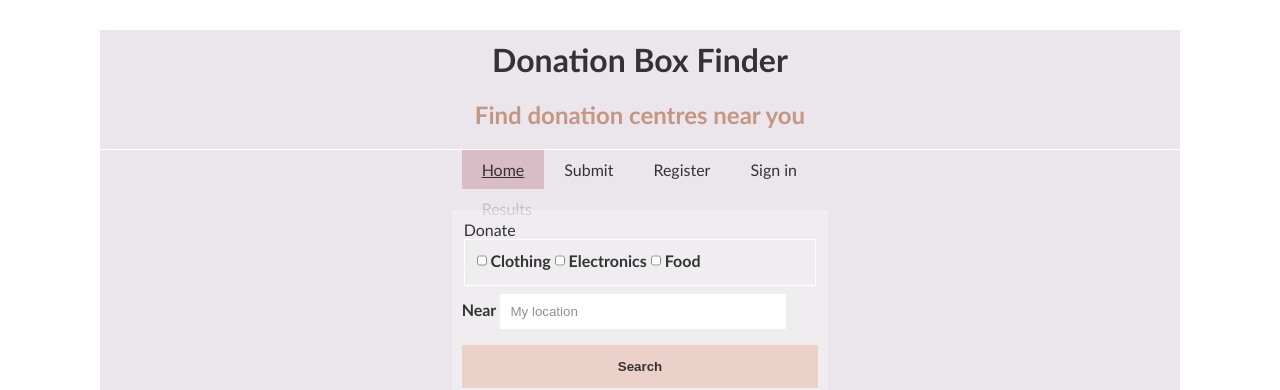
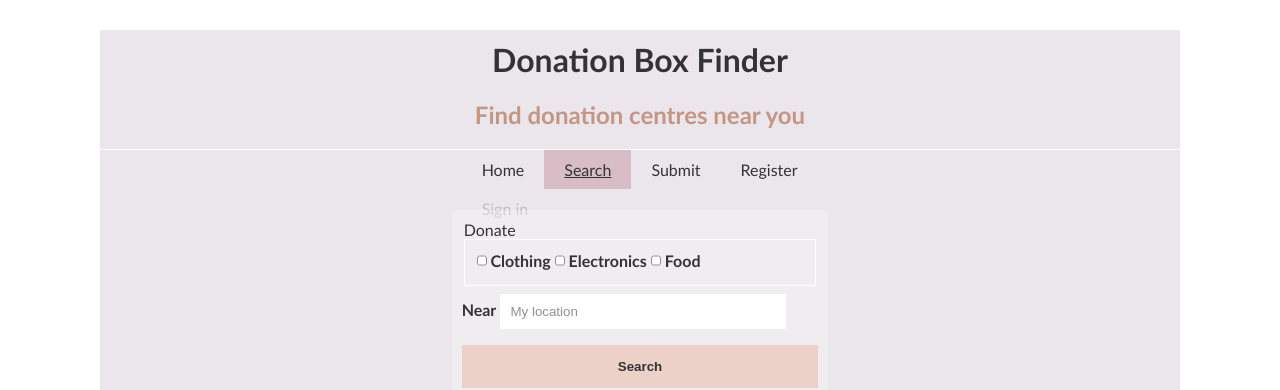
Before and after one commit to mclstbl/CupcakeFinder, a PHP site: page /public/results.php in a window 1280 px wide. Shown: the top 390 px of the page. Run offline with PHP 8.4, Linux system fonts and the light colour scheme; data that the repository does not hold is empty; some libraries are stand-ins or nearby versions.

Commit message:
Add Search button to nav bar

```diff
--- a/index.php
+++ b/index.php
@@ -21,7 +21,7 @@ Passing the page title determines what the generated header looks like. -->
         <div id="content-container">
             <div id="search-content">
                 <h3>Start your search here</h3>
-                <form id="search" action="public/results.html#results-container">
+                <form id="search" action="public/results.php#results-container">
 <!-- The following fieldset presents the different types of donation centres for which the user may perform a search.
 A checkbox is used for each so multiple values can be selected in a single search. -->
                     <div id="options">
--- a/public/individual.php
+++ b/public/individual.php
@@ -14,7 +14,7 @@
 Passing the page title determines what the generated header looks like. -->
             <?php
                 require_once "../scripts/menu.php";
-                show_header("individual");
+                show_header("Individual");
             ?>
         </div>
 
--- a/public/results.php
+++ b/public/results.php
@@ -14,7 +14,7 @@
 Passing the page title determines what the generated header looks like. -->
             <?php
                 require_once "../scripts/menu.php";
-                show_header("Results");
+                show_header("Search");
             ?>
         </div>
 
--- a/scripts/menu.php
+++ b/scripts/menu.php
@@ -2,15 +2,19 @@
 // The show_header generates a nav bar template for each page, depending on
 // what their "type" is. Possible types are identified in the code below.
     function show_header($pageType) {
+// Override Individual type pages to point to Search menu button.
+        if ($pageType == "Individual")
+            $pageType = "Search";
 // The header is the same for all nav bars.
         echo ('<h1 id="headertitle"><a href="index.php" >Donation Box Finder</a></h1>'
             . '<h2 id="headersubtitle">Find donation centres near you</h2>'
             . '<div id="nav">'
             . '<ul>');
 // The pageNames array contains pages which are linked from the nav bar.
-// The searcg Results and Individual pages are not included in the sidebar.
+// The search Results and Individual pages are not included in the sidebar.
         $pageNames = [
             "Home"=>"index.php",
+            "Search"=>"results.php",
             "Submit"=>"submission.php",
             "Register"=>"registration.php",
             "Sign in"=>"signin.php"
@@ -20,11 +24,8 @@
         $pageNames[$pageType] = "";
 // The only difference between pages is the location to which the nav bar links point.
         switch ($pageType) {
-// The Home, Results and Individual pages set Home as the active page.
 // Other pages are contained in a directory named public so it is prepended to the name.
             case "Home":
-            case "Results":
-            case "Individual":
                 $pageNames = array_map(
                     function(&$name) {
                         if($name != "")
@@ -34,8 +35,9 @@
                     $pageNames
                 );
                 break;
-// The Register, Sign in and Submit pages are in a subdirectory so
+// The Search, Register, Sign in and Submit pages are in a subdirectory so
 // the Home link is prepended to point to the parent directory.
+            case "Search":
             case "Register":
             case "Sign in":
             case "Submit":
@@ -46,9 +48,6 @@
         $pageNames[$pageType] = $pageHolder;
 // Loop through pageNames key-value pairs to generate HTML code.
         foreach ($pageNames as $k=>$v) {
-// There is no nav bar link for Results and Individual so make it look like they point to Home.
-            if ($pageType == "Results" || $pageType == "Individual")
-                $pageType = "Home";
 // The pageType's nav bar link should look active.
             if($k == $pageType){
                 echo ('<li><a class="menubutton" id="active" href="' . $v . '">' . $k . '</a></li>');
```
